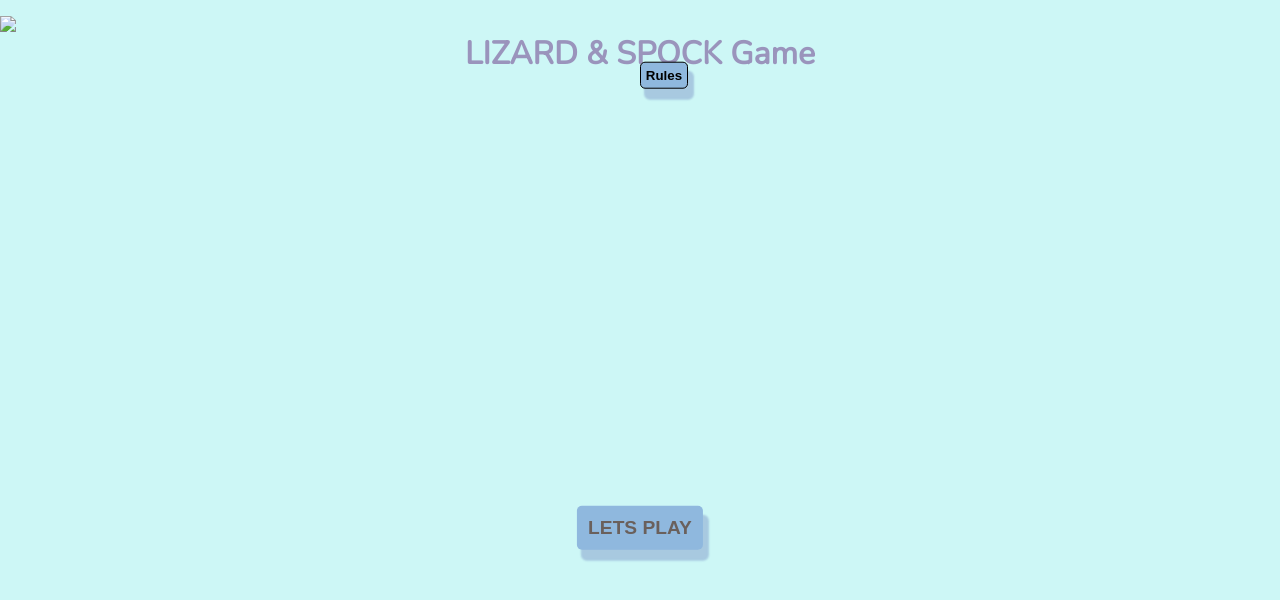
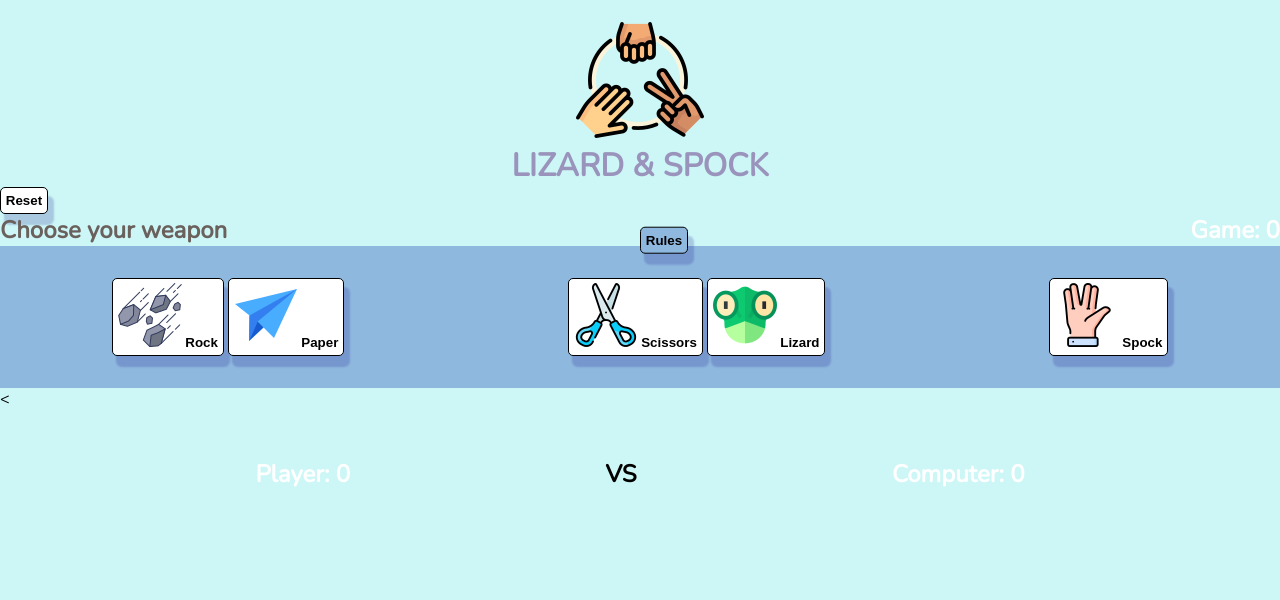
Before and after one commit to jadey1223/-Rock-Paper-Scissors-Lizard-Spock-Game, a plain HTML site: page index.html in a window 1280 px wide. Drawn offline with nearby package versions, Linux system fonts and the light colour scheme.

Commit message:
Reset score button added

```diff
--- a/assets/css/style.css
+++ b/assets/css/style.css
@@ -34,10 +34,6 @@ html {
 }
 
 
-#section1 {
-    opacity: 1;
-	transition: opacity 1s ease-in-out;
-}
 
 #section2 {
     background-color: #8FB8DE;
@@ -47,33 +43,6 @@ html {
     max-width: 800px;
 }
 
-
-#section2 {
-    opacity: 0;
-    transition: opacity 1s ease-in-out;
-}
-
-#section2.active {
-    opacity: 1;
-}
-
-#section1.active {
-    opacity: 1;
-}
-
-#play-btn {
-    position: absolute;
-    top: 33rem;
-    left: 50%;
-    transform: translate(-50%, -50%);
-    background-color: #8FB8DE;
-    padding: 0.7rem;
-    border: none;
-    text-transform:uppercase;
-    font-size: larger;
-    font-weight: bold;
-    color: #6A605C;
-}
 .youvscomputer {
     display: flex;
     justify-content: space-around;
@@ -157,7 +126,7 @@ button{
     #myBtn {
         margin: 0;
         position: absolute;
-        top: rem;
+        top: 15rem;
         left: 50%;
         -ms-transform: translateY(-50%);
         transform: translateY(-50%);
@@ -255,11 +224,6 @@ button{
         padding: 1rem;
     }
 
-    #play-btn {
-        top: 37rem;
-        left: 50%;
-        transform: translate(-50%, -100%);
-    }
     .container{
         display: flex;
         flex-direction: column;
--- a/assets/js/script.js
+++ b/assets/js/script.js
@@ -76,6 +76,11 @@ function checker(input){
     document.getElementById("user_score").innerHTML = user_score;
 }
 
+//Random image choice
+
+let images = ["rock_img","paper_img","scissor_img","lizard_img","spock.img"]
+
+
 
 //Modal//
 let modal = document.getElementById("myModal");
@@ -98,3 +103,14 @@ window.onclick = function(event){
         modal.style.display ="none"
     }
 }
+
+//Reset button//
+
+let reset = 0;
+
+document.getElementById("reset").onclick = function(){
+    count = 0;
+    document.getElementById("user_score").innerHTML= reset;
+    document.getElementById("computer_score").innerHTML= reset;
+    document.getElementById("counter").innerHTML= reset;
+}
--- a/index.html
+++ b/index.html
@@ -14,10 +14,8 @@
   <section id="section1">
 
 
-    <img src="assets/css/js/images/rock-paper-scissors.png" id="title-img">
-  <h1 class="heading">LIZARD & SPOCK Game</h1>
-
-  <button id="play-btn" onclick="document.getElementById('section2').classList.add('active'); document.getElementById('section2').scrollIntoView({behavior: 'smooth'});">Lets play</button>
+    <img src="assets/images/rock-paper-scissors.png" id="title-img">
+  <h1 class="heading">LIZARD & SPOCK</h1>
 
   <button id="myBtn">Rules</button>
 
@@ -34,8 +32,10 @@
 
 </div>
 
+
+<button  id="reset" >Reset</button>
+
 </section>
-    <section id="section2">
 
       <div class="container">
      <h2 id="intro">Choose your weapon</h2>
@@ -46,25 +46,25 @@
 
       <div class="div1">
       <button onclick="checker(`rock`)">
-        <img src="assets/images/rock.png">
+        <img src="assets/images/rock.png" id="rock_img">
         Rock
     </button>
       <button onclick="checker(`paper`)">
-        <img src="assets/images/paper.png">
+        <img src="assets/images/paper.png" id="paper_img">
         Paper
     </button></div>
 
     <div class="div2">
       <button onclick="checker(`scissor`)">
-        <img src="assets/images/scissor.png">
+        <img src="assets/images/scissor.png" id="scissor_img">
         Scissors
     </button>
       <button onclick="checker(`lizard`)">
-        <img src="assets/images/lizard.png">
+        <img src="assets/images/lizard.png" id="lizard_img">
         Lizard
     </button></div>
       <button onclick="checker(`spock`)">
-        <img src="assets/images/spock.png">
+        <img src="assets/images/spock.png" id="spock.img">
         Spock
     </div>
 
@@ -73,6 +73,11 @@
         <p id="comp_choice"></p>
         <p id="result"></p>
     </div>
+
+    <
+
+    <img id="players_choice" src="">
+    <img id="computer" src="">
 
 
     <div class="score-area">
@@ -83,7 +88,7 @@
 
 </section>
 
-<!-- <button onclick="window.location.reload();">Reset</button> -->
+
 
 
 <script src="assets/js/script.js"></script>
```
